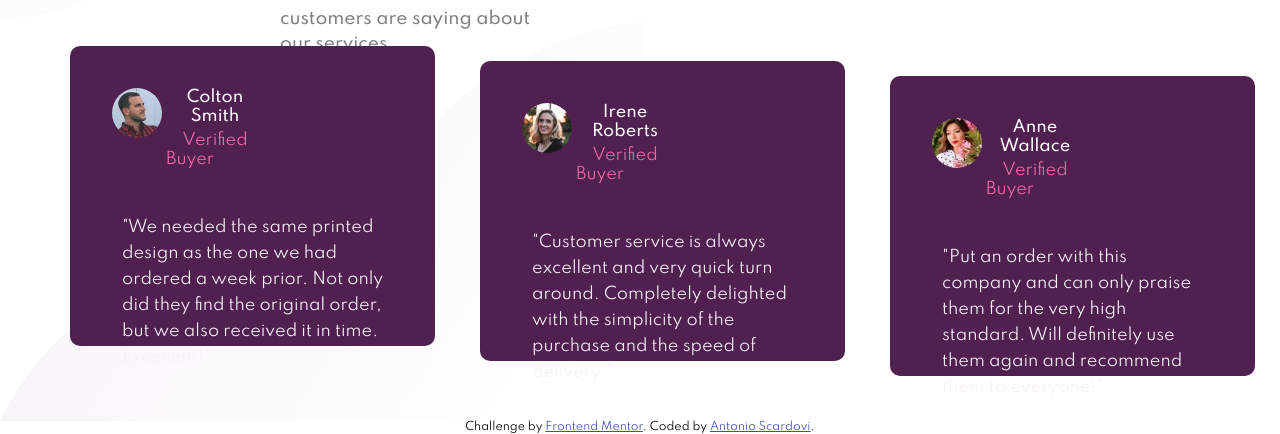
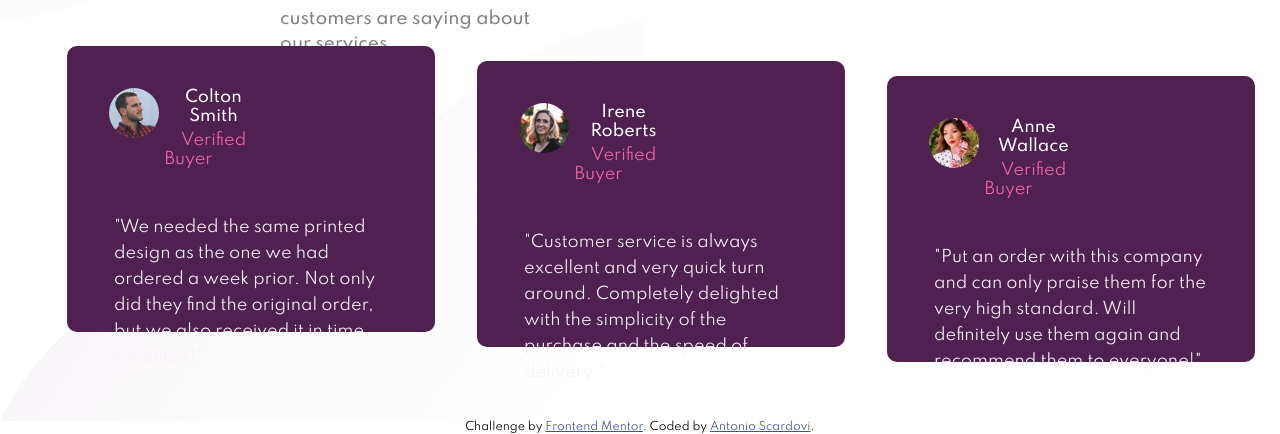
Before and after one commit to antonioscardovi/social-proof-section, a plain HTML site: page index.html in a window 1280 px wide. Shown: the part 379-813 px from the top of the page. Drawn offline with Linux system fonts and the light colour scheme.

Commit message:
final touch

```diff
--- a/style.css
+++ b/style.css
@@ -107,11 +107,11 @@ body {
 .bottom .test {
     background-color: hsl(300, 43%, 22%);
     padding: 42px;
-    height: 300px;
+    height: 286px;
     width: 450px;
     border-radius: 10px;
     /* margin: 25px; */
-    margin-left: 45px;
+    margin-left: 42px;
 }
 
 .bottom .test .profile-pic {
@@ -138,8 +138,9 @@ body {
 
 .bottom .test .testimony {
     color: hsl(300, 24%, 96%);
-    margin: 45px 4px 4px 10px;
+    margin: 45px 4px 4px 5px;
     line-height: 26px;
+    font-size: 16px;
 }
 
 .testimonial-2 {
```
